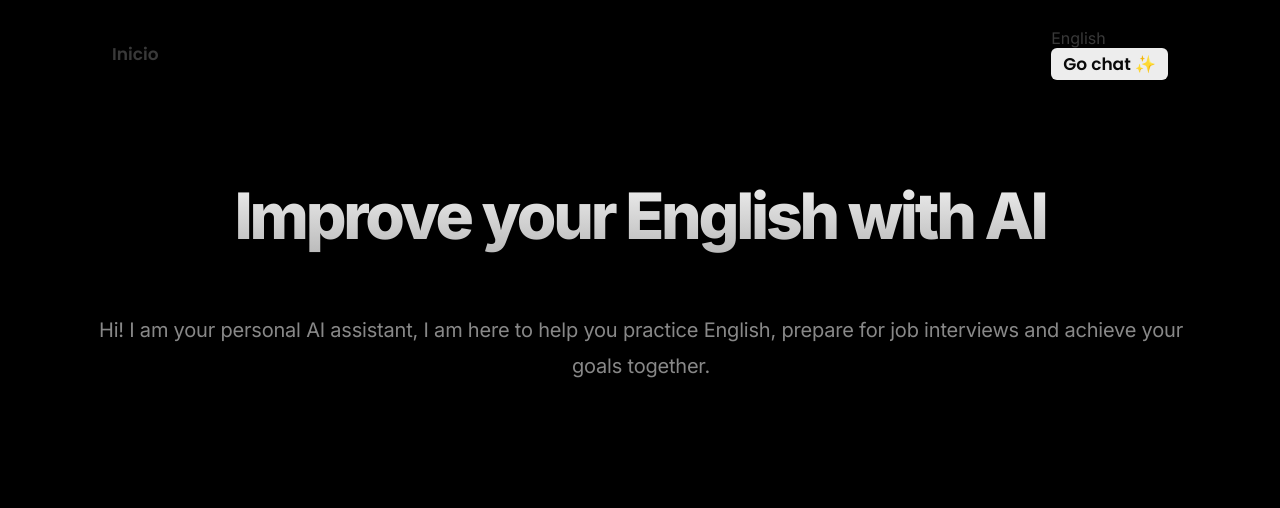
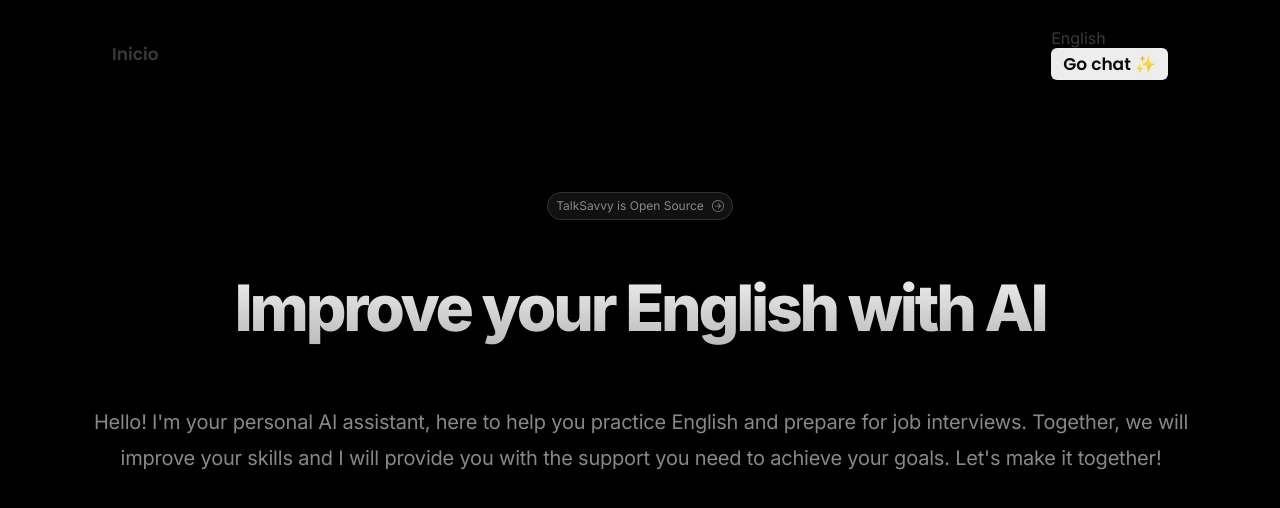
Before and after one commit to sebastianterleira/IAProyect, a Next.js app in the folder ia-proyect/: page / in a window 1280 px wide. Shown: the top 508 px of the page. Built offline with nearby package versions, Linux system fonts and the light colour scheme.

Commit message:
Add: Component Pov and styles

```diff
--- a/ia-proyect/components/Pov.js
+++ b/ia-proyect/components/Pov.js
@@ -1,13 +1,27 @@
 import styles from '../styles/Pov/Pov.module.css';
+import { BsArrowRightCircle } from 'react-icons/bs';
+
+
 
 const Pov = () => {
 	return (
 		<>
+			<div className={styles.button}>
+				<a
+					href={'https://github.com/sebastianterleira/IAProyect'}
+					className={styles['button__link']}
+				>
+					TalkSavvy is Open Source
+					<BsArrowRightCircle className={styles["ArrowRightIcon"]}/>
+				</a>
+			</div>
 			<h1 className={styles.title}>Improve your English with AI</h1>
 			<div className={styles.container}>
 				<p className={styles['container__subtitle']}>
-					Hi! I am your personal AI assistant, I am here to help you practice
-					English, prepare for job interviews and achieve your goals together.
+					Hello! I&apos;m your personal AI assistant, here to help you practice
+					English and prepare for job interviews. Together, we will improve your
+					skills and I will provide you with the support you need to achieve
+					your goals. Let&apos;s make it together!
 				</p>
 			</div>
 		</>
--- a/ia-proyect/styles/Pov/Pov.module.css
+++ b/ia-proyect/styles/Pov/Pov.module.css
@@ -27,3 +27,28 @@
 	width: calc(100% - 1px * 2);
 	left: 1px;
 }
+
+.button {
+	padding: 32px;
+	position: relative;
+}
+
+.button__link {
+	display: flex;
+	align-items: center;
+	gap: 8px;
+	height: 28px;
+	line-height: 1;
+	border-radius: 9999px;
+	padding: 8px;
+	border: 1px solid #333;
+	background: #111;
+	color: #888;
+	font-size: 12px;
+	transition: border-color 0.1s ease;
+	white-space: nowrap;
+}
+
+.button__link:hover {
+	border-color: #444;
+}
```
